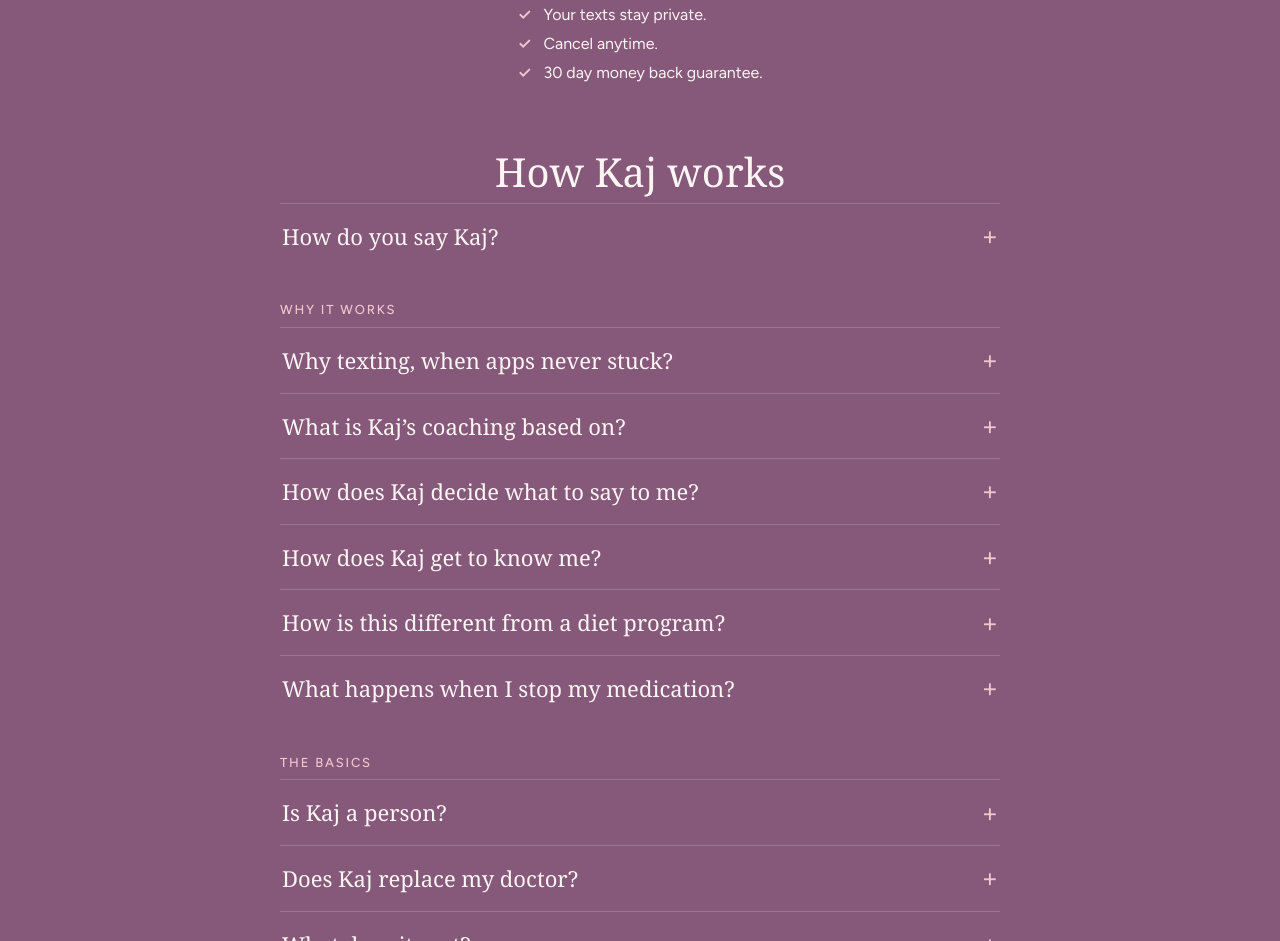
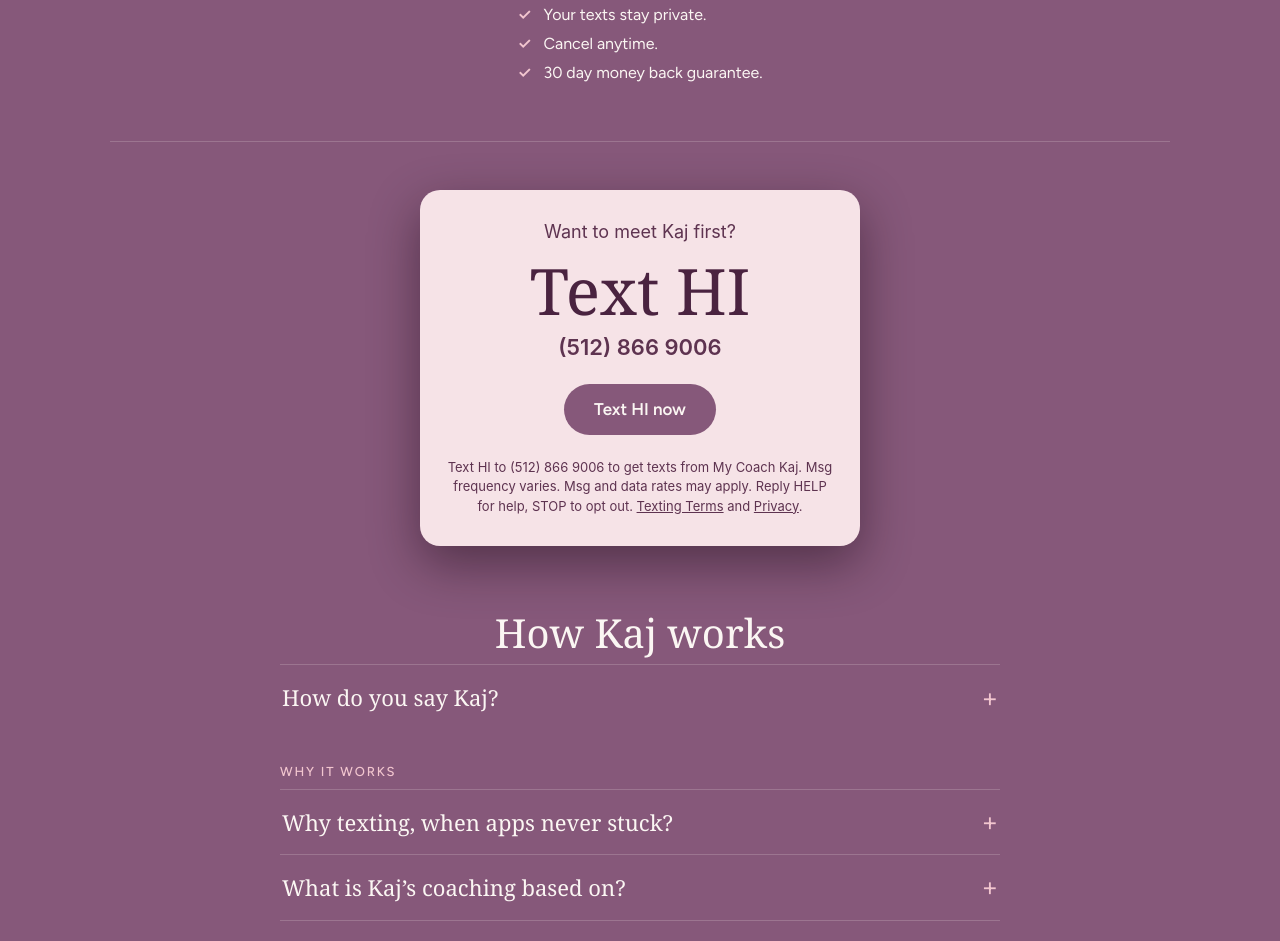
Before and after one commit to freofinancial-arch/mycoachkaj-site, a plain HTML site: page index.html in a window 1280 px wide. Shown: the part 3733-4674 px from the top of the page. Drawn offline with Linux system fonts and the light colour scheme; a web font is replaced by a local one.

Commit message:
Text HI section below the offer (Barth, Nov 18)
A visible home page call to action for the new TextGrid campaign. Wording RED, waiting on Barth.

Co-Authored-By: Claude Opus 5.5 <noreply@anthropic.com>
Claude-Session: https://claude.ai/code/session_01J995PqDAJPfAHJGCndzsvQ

```diff
--- a/index.html
+++ b/index.html
@@ -244,6 +244,17 @@ footer p{margin:0}
 .btn .go{display:inline-block;margin-left:6px;transition:transform .2s ease}
 .btn:hover .go{transform:translateY(3px)}
 @media (prefers-reduced-motion:reduce){.joinbar{transition:none}}
+
+/* Text HI (Barth, Nov 18): a visible home page section below the offer. The carrier checks for this call to action and its notice. */
+.texthi{padding-block:48px 56px;text-align:center;border-top:1px solid rgba(251,246,243,.18)}
+.texthi .card{max-width:440px;margin:0 auto;background:var(--rose);color:var(--ink);border-radius:20px;padding:30px 24px}
+.texthi .q{margin:0;font-size:18px;color:var(--plum-deep)}
+.texthi .kw{font-family:var(--display);font-size:clamp(46px,12vw,64px);line-height:1.05;margin:8px 0 4px;color:var(--ink)}
+.texthi .num{display:inline-block;font-size:22px;font-weight:600;color:var(--plum-deep);text-decoration:none;margin-bottom:16px}
+.texthi .btn{display:block;background:var(--plum);color:var(--cream);margin:0 auto 18px;max-width:280px}
+.texthi .btn:hover{background:var(--plum-shade)}
+.texthi .fine{margin:0;font-size:13px;line-height:1.5;color:var(--plum-deep)}
+.texthi .fine a{color:var(--plum-deep)}
 </style>
 
 <div class="wrap topwrap">
@@ -368,6 +379,17 @@ footer p{margin:0}
         <li>Cancel anytime.</li>
         <li>30 day money back guarantee.</li>
       </ul>
+    </div>
+  </section>
+
+
+  <section class="texthi" id="text-hi" aria-labelledby="texthi-h">
+    <div class="card">
+      <p class="q" id="texthi-h">Want to meet Kaj first?</p>
+      <p class="kw">Text HI</p>
+      <a class="num" href="sms:+15128669006?&amp;body=HI">(512) 866 9006</a>
+      <a class="btn" href="sms:+15128669006?&amp;body=HI">Text HI now</a>
+      <p class="fine">Text HI to (512) 866 9006 to get texts from My Coach Kaj. Msg frequency varies. Msg and data rates may apply. Reply HELP for help, STOP to opt out. <a href="texting-terms.html">Texting Terms</a> and <a href="privacy.html">Privacy</a>.</p>
     </div>
   </section>
 
```
